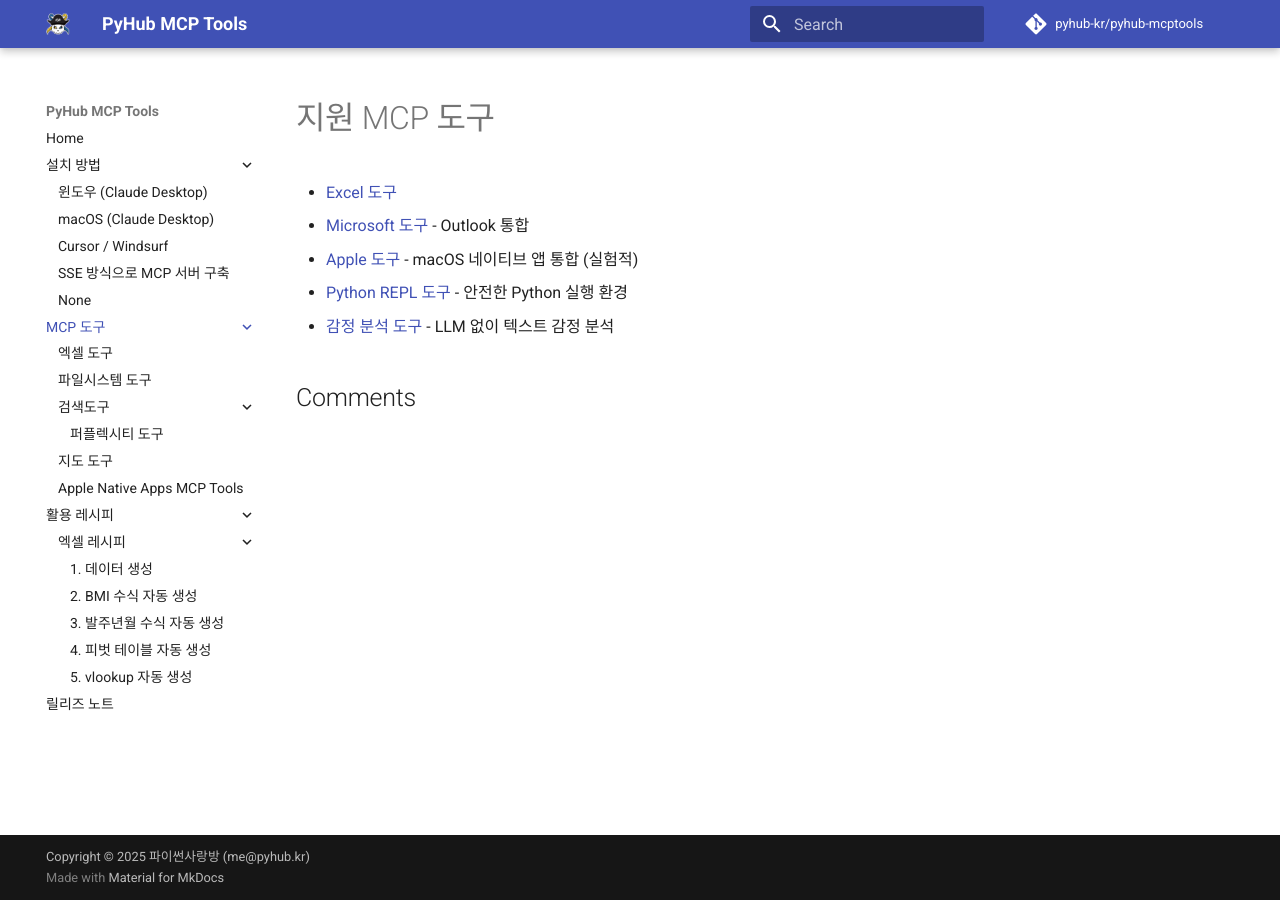
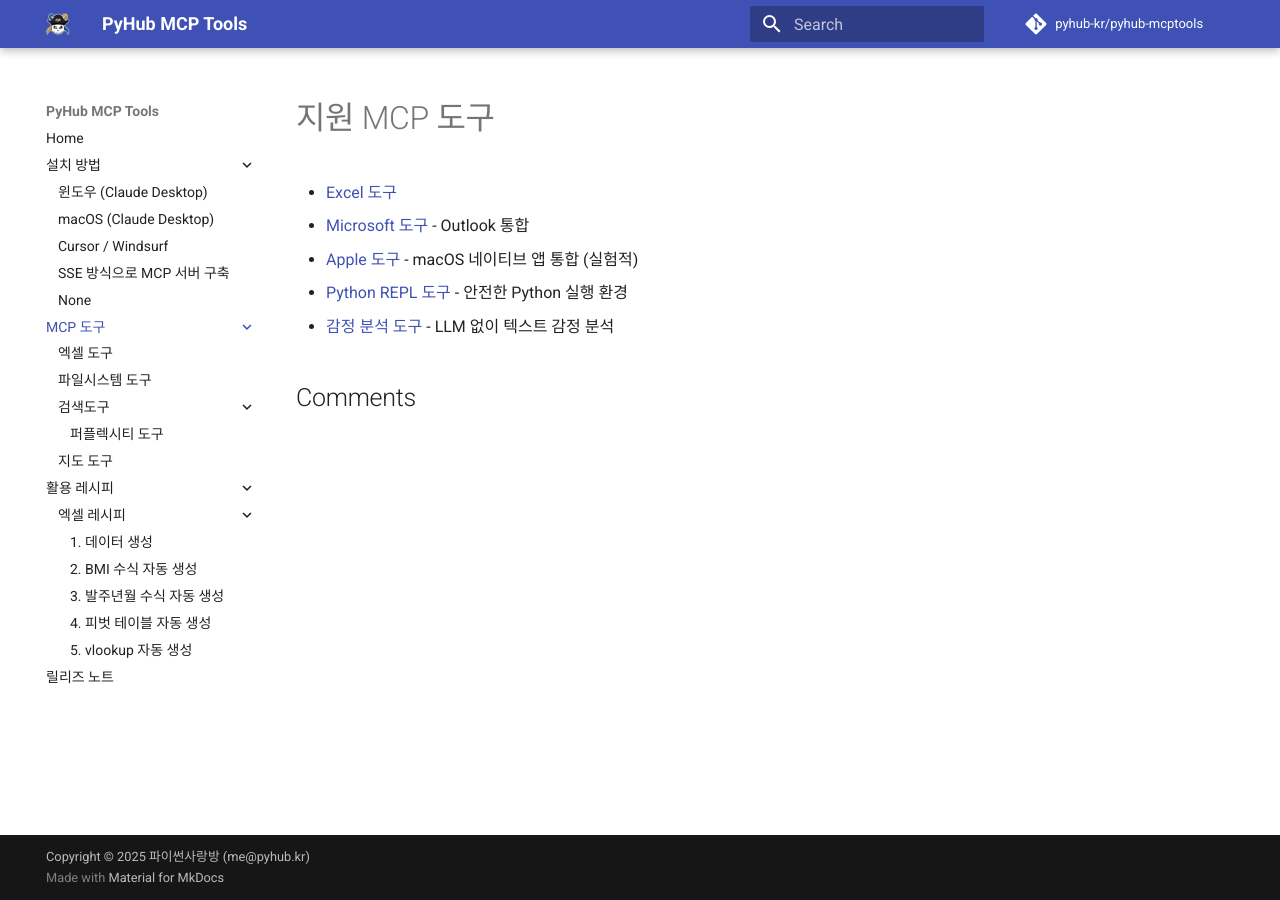
Before and after one commit to pyhub-kr/pyhub-mcptools, an MkDocs documentation site: the page built from docs/mcptools/index.md, in a window 1280 px wide. Built offline with MkDocs 1.6.1 and Material for MkDocs 9.7.7, drawn with Linux system fonts in a browser that asks for light colours; comment, search, counter and statistics services are not loaded.

Commit message:
애플 도구는 좀 더 보완한 뒤에 공식문서에 노출하기

```diff
--- a/mkdocs.yml
+++ b/mkdocs.yml
@@ -114,7 +114,6 @@
           - mcptools/search/index.md
           - mcptools/search/perplexity.md
       - mcptools/maps/index.md
-      - mcptools/apple/index.md
   - 활용 레시피:
       - recipes/index.md
       - 엑셀 레시피:
```
